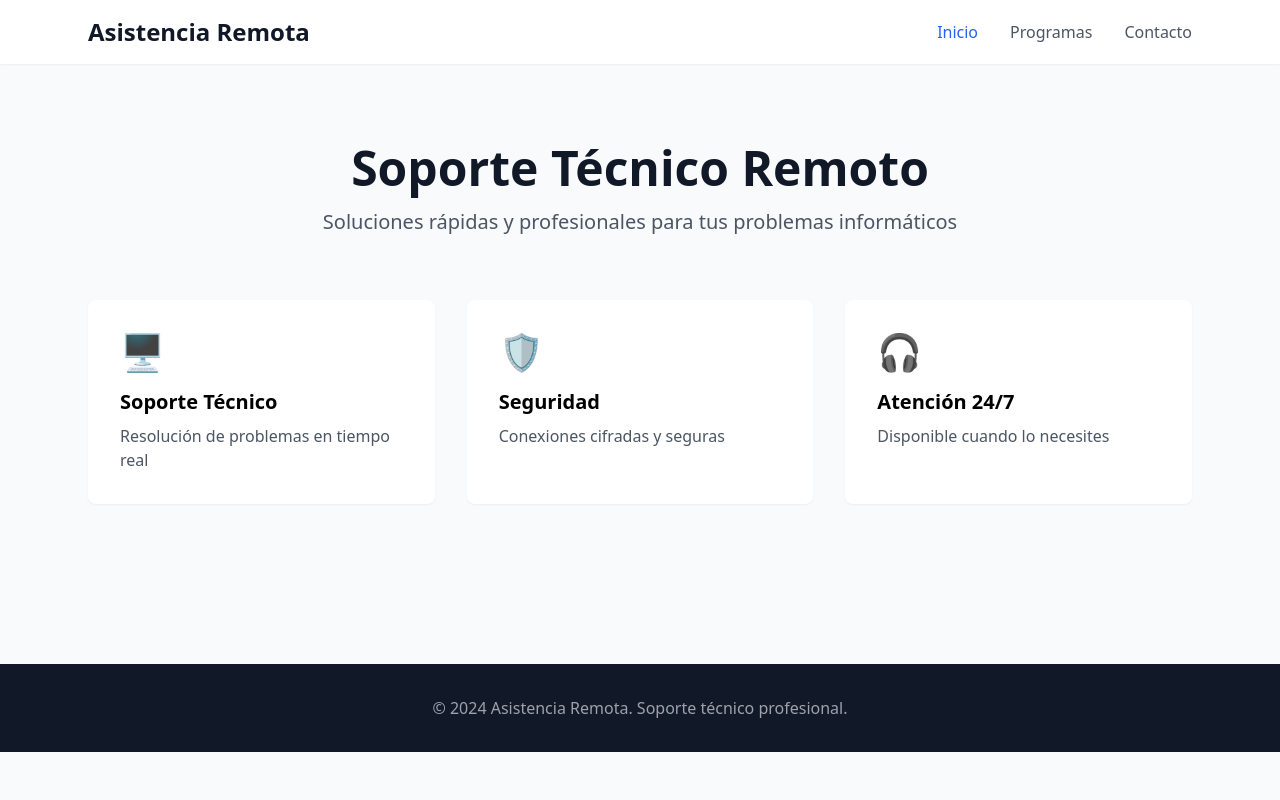
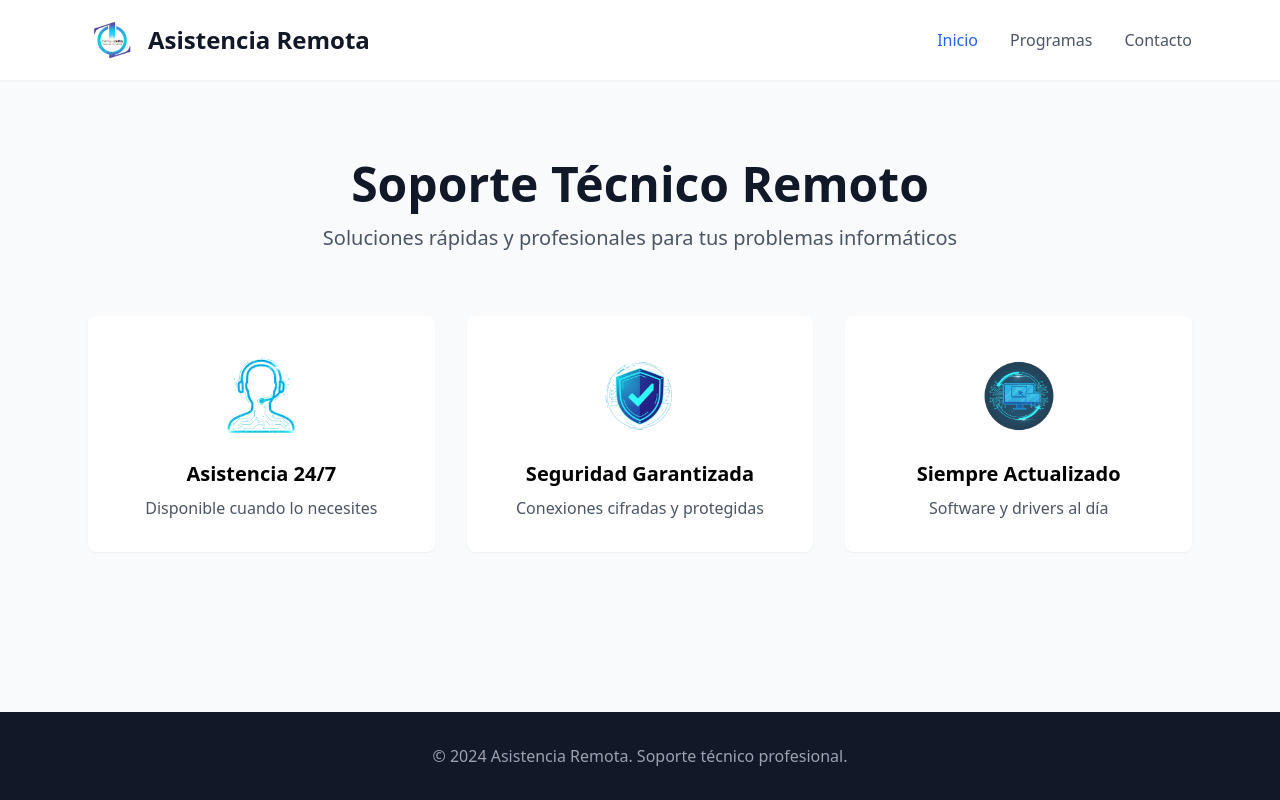
Before and after one commit to compuzettaoficial/service, a plain HTML site: page index.html in a window 1280 px wide. Drawn offline with nearby package versions, Linux system fonts and the light colour scheme.

Commit message:
Update index.html
agregue img personalizadas

```diff
--- a/index.html
+++ b/index.html
@@ -16,7 +16,12 @@
     <nav class="bg-white shadow-sm sticky top-0 z-50">
         <div class="max-w-6xl mx-auto px-6 py-4">
             <div class="flex justify-between items-center">
-                <h1 class="text-2xl font-bold text-gray-900">Asistencia Remota</h1>
+                <div class="flex items-center gap-3">
+                    <img src="https://raw.githubusercontent.com/compuzettaoficial/service/refs/heads/main/img/logo_compuzetta.png"
+                         alt="CompuZetta"
+                         class="h-12 w-auto">
+                    <h1 class="text-2xl font-bold text-gray-900">Asistencia Remota</h1>
+                </div>
                 <div class="flex gap-8">
                     <button onclick="showSection('inicio')" class="nav-btn active-link hover:text-blue-600 transition">
                         Inicio
@@ -45,20 +50,32 @@
 
         <!-- Services Grid -->
         <div class="grid md:grid-cols-3 gap-8 mt-16">
-            <div class="bg-white p-8 rounded-lg shadow-sm hover:shadow-md transition">
-                <div class="text-blue-600 mb-4 text-4xl">🖥️</div>
-                <h3 class="text-xl font-semibold mb-2">Soporte Técnico</h3>
-                <p class="text-gray-600">Resolución de problemas en tiempo real</p>
+            <div class="bg-white p-8 rounded-lg shadow-sm hover:shadow-md transition text-center">
+                <div class="flex justify-center mb-4">
+                    <img src="https://raw.githubusercontent.com/compuzettaoficial/service/refs/heads/main/img/logo_asistencia.png"
+                         alt="Asistencia 24/7"
+                         class="w-24 h-24 object-contain">
+                </div>
+                <h3 class="text-xl font-semibold mb-2">Asistencia 24/7</h3>
+                <p class="text-gray-600">Disponible cuando lo necesites</p>
             </div>
-            <div class="bg-white p-8 rounded-lg shadow-sm hover:shadow-md transition">
-                <div class="text-blue-600 mb-4 text-4xl">🛡️</div>
-                <h3 class="text-xl font-semibold mb-2">Seguridad</h3>
-                <p class="text-gray-600">Conexiones cifradas y seguras</p>
+            <div class="bg-white p-8 rounded-lg shadow-sm hover:shadow-md transition text-center">
+                <div class="flex justify-center mb-4">
+                    <img src="https://raw.githubusercontent.com/compuzettaoficial/service/refs/heads/main/img/logo_seguridad.png"
+                         alt="Seguridad"
+                         class="w-24 h-24 object-contain">
+                </div>
+                <h3 class="text-xl font-semibold mb-2">Seguridad Garantizada</h3>
+                <p class="text-gray-600">Conexiones cifradas y protegidas</p>
             </div>
-            <div class="bg-white p-8 rounded-lg shadow-sm hover:shadow-md transition">
-                <div class="text-blue-600 mb-4 text-4xl">🎧</div>
-                <h3 class="text-xl font-semibold mb-2">Atención 24/7</h3>
-                <p class="text-gray-600">Disponible cuando lo necesites</p>
+            <div class="bg-white p-8 rounded-lg shadow-sm hover:shadow-md transition text-center">
+                <div class="flex justify-center mb-4">
+                    <img src="https://raw.githubusercontent.com/compuzettaoficial/service/refs/heads/main/img/logo_actualiza.png"
+                         alt="Actualización"
+                         class="w-24 h-24 object-contain">
+                </div>
+                <h3 class="text-xl font-semibold mb-2">Siempre Actualizado</h3>
+                <p class="text-gray-600">Software y drivers al día</p>
             </div>
         </div>
     </section>
@@ -266,12 +283,6 @@
             event.target.classList.add('active-link');
             event.target.classList.remove('text-gray-600');
         }
-
-        function handleSubmit(event) {
-            event.preventDefault();
-            alert('Gracias por tu mensaje. Te contactaré pronto.');
-            event.target.reset();
-        }
     </script>
 </body>
 </html>
```
